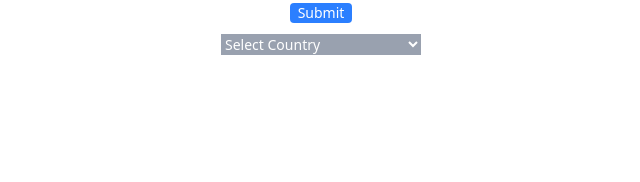
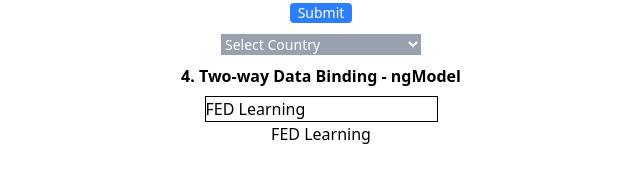
Before and after one commit to fedlearning24/Angular22_Tutorial, an Angular app: page / in a window 1280 px wide. Shown: the part 316-498 px from the top of the page, without its empty margins (319-959 px from the left). Built offline with nearby package versions, Linux system fonts and the light colour scheme.

Commit message:
ngModel changes

```diff
--- a/src/app/data-binding/data-binding.html
+++ b/src/app/data-binding/data-binding.html
@@ -17,8 +17,7 @@
     </div>
 
     <div class="p-2">
-        <select class="w-50 bg-gray-400 text-white text-sm cursor-pointer"
-        (change)="onCountryChange()">
+        <select class="w-50 bg-gray-400 text-white text-sm cursor-pointer" (change)="onCountryChange()">
             <option value="">Select Country</option>
             <option value="India">India</option>
             <option value="Germany">Germany</option>
@@ -27,4 +26,10 @@
         </select>
     </div>
 
+    <b>4. Two-way Data Binding - ngModel</b> <br>
+    <div class="p-2">
+        <input type="text" class="border border-black" [(ngModel)]="name">
+        <p>{{name}}</p>
+    </div>
+
 </div>
--- a/src/app/data-binding/data-binding.ts
+++ b/src/app/data-binding/data-binding.ts
@@ -1,8 +1,9 @@
 import { Component } from '@angular/core';
+import { FormsModule } from '@angular/forms';
 
 @Component({
   selector: 'app-data-binding',
-  imports: [],
+  imports: [FormsModule],
   templateUrl: './data-binding.html',
   styleUrl: './data-binding.css',
 })
```
